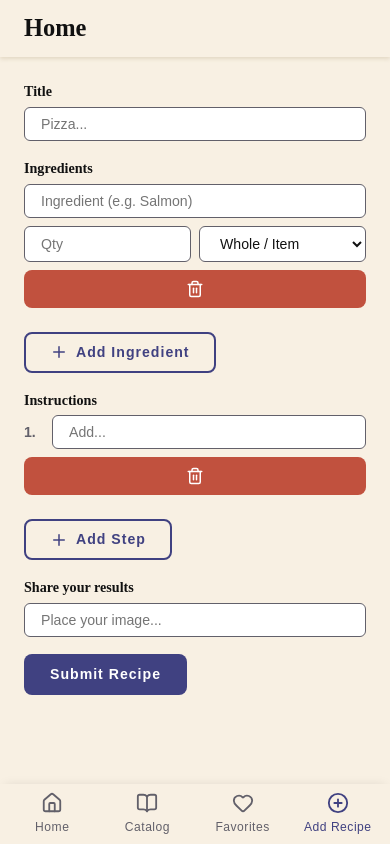
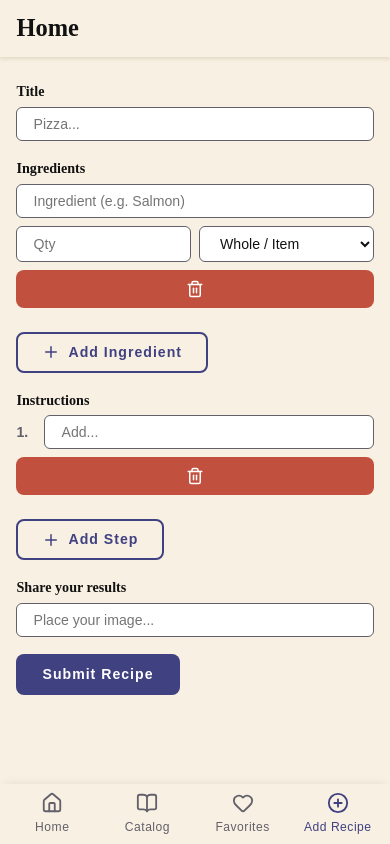
Before and after one commit to Meatra0704/Leftovers, a React (Vite) app: page /add in a window 390 px wide. Built offline with nearby package versions, Linux system fonts and the light colour scheme; a web font is replaced by a local one.

Commit message:
feat(global): add and use gutter token to have same gutter sizing

```diff
--- a/src/styles/global.css
+++ b/src/styles/global.css
@@ -38,6 +38,8 @@
   --text-inverse: var(--palette-white);
   --text-hover: var(--palette-ink-700);
   --text-error: var(--palette-red-500);
+
+  --gutter: clamp(var(--space-md), 1.371rem + 0.714vw, var(--space-lg));
 }
 
 body {
@@ -49,8 +51,8 @@ body {
 
 .container {
   width: 100%;
-  max-width: 1400px;
-  padding: 0 var(--space-lg);
+  max-width: 1440px;
+  padding: 0 var(--gutter);
   margin: 0 auto;
 }
 
@@ -61,7 +63,7 @@ body {
 .recipe-grid {
   display: grid;
   grid-template-columns: repeat(auto-fill, minmax(min(100%, 280px), 1fr));
-  gap: clamp(var(--space-md), 1.371rem + 0.714vw, var(--space-lg));
+  gap: var(--gutter);
 }
 
 @media (max-width: 768px) {
```
